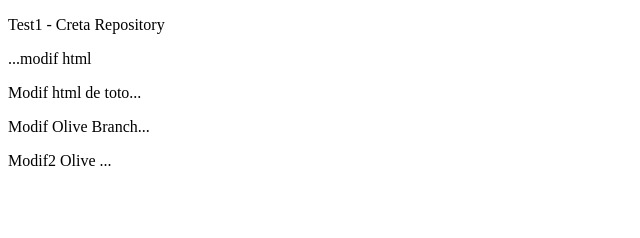
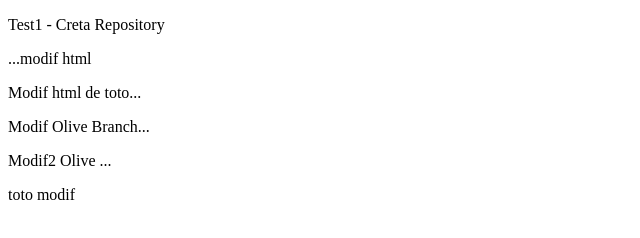
Before and after one commit to juanito974/test2, a plain HTML site: page index.html in a window 1280 px wide. Shown: the full height of the page, 0-640 px from the left. Drawn offline with Linux system fonts and the light colour scheme.

Commit message:
modif toto html

```diff
--- a/index.html
+++ b/index.html
@@ -13,6 +13,8 @@
         <P> Modif html de toto... </p>
 	<p> Modif Olive Branch... </P>
 	<p> Modif2 Olive  ...	</p>
+
+<P>  toto modif </p>
 </body>
 
 </html>
```
